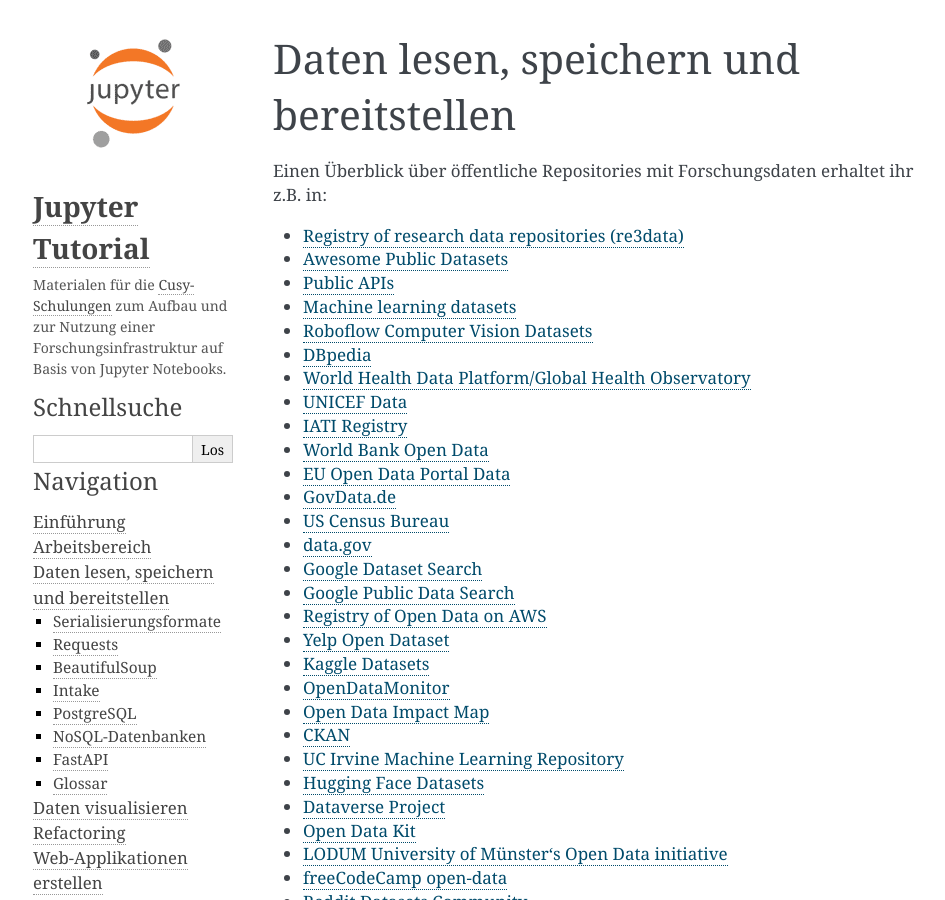
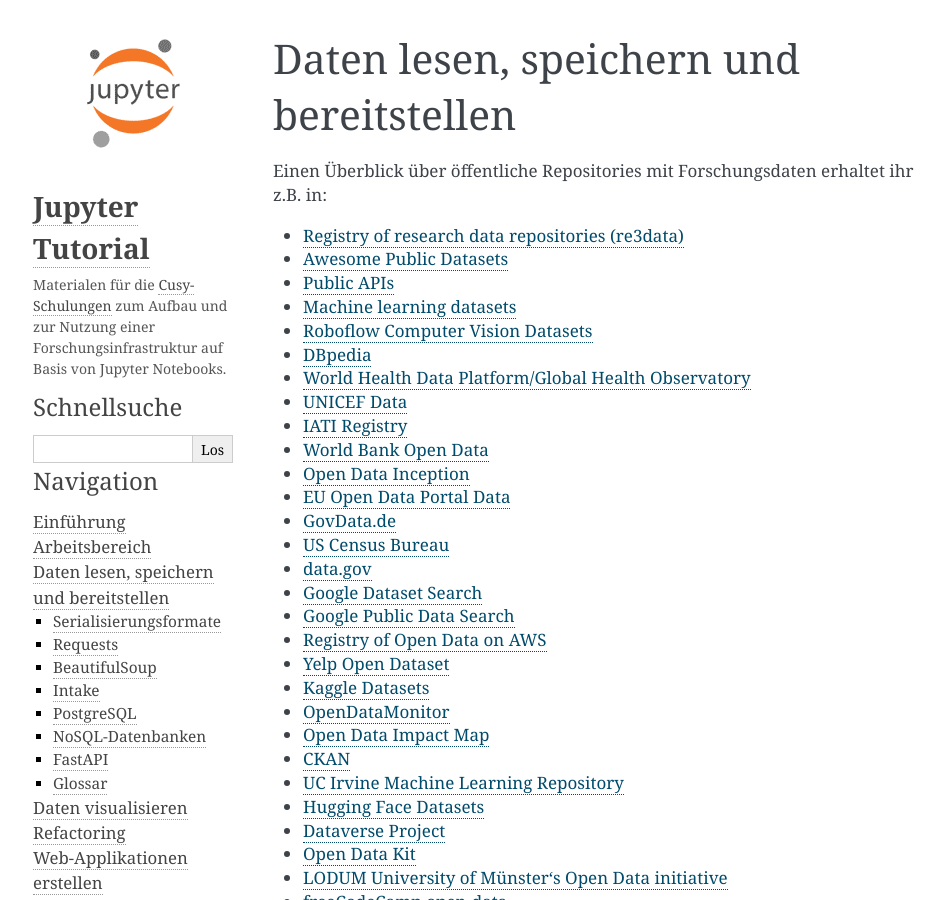
Before and after one commit to veit/jupyter-tutorial-de, a Sphinx documentation site: the page built from docs/data/index.rst, in a window 1280 px wide and 900 px high. Shown: the whole window, without its empty margins (147-1092 px from the left). Built offline with Sphinx 7.4.7, drawn with Linux system fonts in a browser that asks for light colours; pages that are not in the unit, such as notebooks, are missing from menus.

Commit message:
Add Open Data Inception

```diff
--- a/docs/data/index.rst
+++ b/docs/data/index.rst
@@ -16,6 +16,7 @@
 * `UNICEF Data <https://data.unicef.org/>`_
 * `IATI Registry <https://www.iatiregistry.org/>`_
 * `World Bank Open Data <https://data.worldbank.org/>`_
+* `Open Data Inception <https://opendatainception.io/>`_
 * `EU Open Data Portal Data <http://open-data.europa.eu/en/data/>`_
 * `GovData.de <https://www.govdata.de/>`_
 * `US Census Bureau <https://www.census.gov/data.html>`_
```
